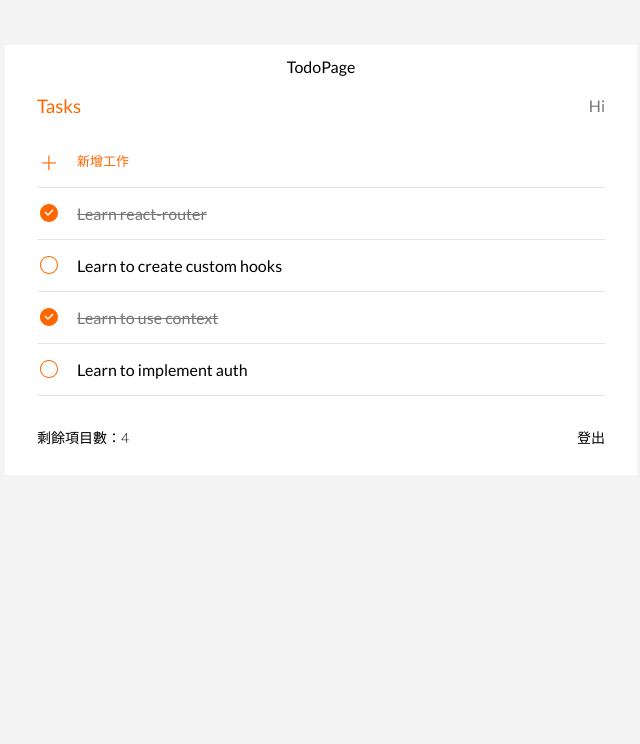
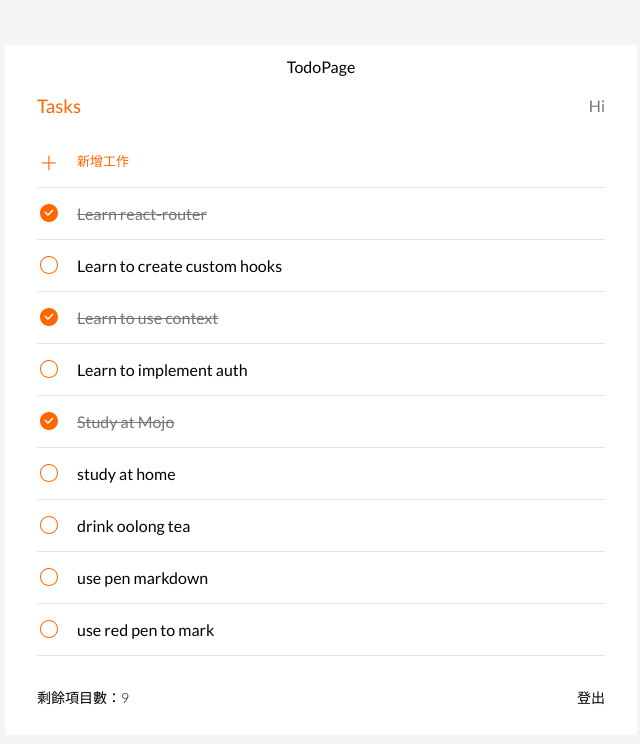
Before and after one commit to clairehuang77777/To-Do-List, a React (Create React App) app: page /todo in a window 1280 px wide. Shown: the top 744 px of the page, without its empty margins (319-959 px from the left). Built offline with nearby package versions, Linux system fonts and the light colour scheme; data requests are answered from the project's data file.

Commit message:
implement getTodos & postTodos

```diff
--- a/db.json
+++ b/db.json
@@ -19,6 +19,31 @@
       "title": "Learn to implement auth",
       "isDone": false,
       "id": "4"
+    },
+    {
+      "id": "5",
+      "title": "Study at Mojo",
+      "isDone": true
+    },
+    {
+      "id": "9621",
+      "title": "study at home",
+      "isDone": false
+    },
+    {
+      "id": "8687",
+      "title": "drink oolong tea",
+      "isDone": false
+    },
+    {
+      "id": "b2dd",
+      "title": "use pen markdown",
+      "isDone": false
+    },
+    {
+      "id": "5172",
+      "title": "use red pen to mark",
+      "isDone": false
     }
   ]
 }
--- /dev/null
+++ b/src/api/todo.js
@@ -0,0 +1,38 @@
+import axios from "axios";
+
+const base_URL ="http://localhost:3004"
+
+export async function getTodos(){
+  try {
+    const res = await axios.get(`${base_URL}/todos`)
+    return res.data
+  }
+  catch(error) {
+    console.error('[getTodos failed]:',error)
+  }
+}
+
+export async function postTodos(payloads){
+  const { title, isDone } = payloads
+  try {
+    const res = await axios.post(`${base_URL}/todos`, {
+    title,
+    isDone
+  });
+    console.log("use axios post data to local server")
+    return res.data
+  }
+  catch(error) {
+    console.error('[postTodos failed]',error)
+  }
+}
+
+
+export function patchTodos(){
+
+
+}
+
+export function deleteTodos(){
+
+}
--- a/src/components/TodoInput.jsx
+++ b/src/components/TodoInput.jsx
@@ -90,7 +90,7 @@ const TodoInput = ({
           type="text"
           placeholder="新增工作"
           value={inputValue}
-          onChange={onChange}
+          onChange={onChange} //更新inputValue值
           onKeyDown={(e) => {
             if (e.key === 'Enter')
               {onKeyDown()}
--- a/src/pages/TodoPage.jsx
+++ b/src/pages/TodoPage.jsx
@@ -1,93 +1,113 @@
 import { Footer, Header, TodoCollection, TodoInput } from '../components';
 import { useState } from 'react';
+import { useEffect } from 'react';
+import { getTodos,postTodos } from '../api/todo';
 
 // eslint-disable-next-line no-unused-vars
 
-const dummyTodos = [
-  {
-    title: 'Learn react-router',
-    isDone: true,
-    id: 1,
-  },
-  {
-    title: 'Learn to create custom hooks',
-    isDone: false,
-    id: 2,
-  },
-  {
-    title: 'Learn to use context',
-    isDone: true,
-    id: 3,
-  },
-  {
-    title: 'Learn to implement auth',
-    isDone: false,
-    id: 4,
-  },
-];
+// const dummyTodos = [
+//   {
+//     title: 'Learn react-router',
+//     isDone: true,
+//     id: 1,
+//   },
+//   {
+//     title: 'Learn to create custom hooks',
+//     isDone: false,
+//     id: 2,
+//   },
+//   {
+//     title: 'Learn to use context',
+//     isDone: true,
+//     id: 3,
+//   },
+//   {
+//     title: 'Learn to implement auth',
+//     isDone: false,
+//     id: 4,
+//   },
+// ];
 
 
 const TodoPage = () => {
-  const [inputValue, setInputValue] = useState('')
-  const [todos, setTodos] = useState(dummyTodos);
+  const [inputValue, setInputValue] = useState("");
+  const [todos, setTodos] = useState([]);
 
-  function handleChange(e){
-    setInputValue(e.target.value)
-    console.log(inputValue)
+  function handleChange(e) {
+    setInputValue(e.target.value);
+    console.log(inputValue);
   }
 
-  function handleAddToDoClick(){
-    if (inputValue.length === 0){
-      return ;
+  async function handleAddToDoClick() {
+  if (inputValue.length === 0) {
+      return;
   }
+
+  try{
+    const data = await postTodos({
+      title:inputValue,
+      isDone:false
+    })
+    console.log("second async/await function to give a promise result")
+    setTodos((prevTodos) => {
+      return [
+        ...prevTodos,
+        {
+          title: data.title,
+          isDone: data.isDone,
+          id: data.id,
+        },
+      ];
+    });
+    console.log("new data into todos state")
+    console.log("later trigger react native re-render for item with todos");
+
+    setInputValue("")
+  }
+    catch(error){
+      console.error(error)
+    }
+  }
+
+  async function handleOnKeyDown() {
+    if (inputValue.length === 0) {
+      return;
+    }
+
+    try {
+      const data = await postTodos({
+      title:inputValue,
+      isDone:false})
 
     setTodos((prevTodos) => {
       return [
         ...prevTodos,
         {
-      title:inputValue,
-      isDone:false,
-      id:Math.random()*100
+          title: data.title,
+          isDone: data.isDone,
+          id: data.id,
+        },
+      ];
+    })
+
+    setInputValue("")
     }
-    ]}
-  )
-
-    setInputValue('')
+    catch(error){
+      console.error(error)
+    }
   }
 
-  function handleOnKeyDown(){
-    if (inputValue.length === 0) {
-      return;
+  function handleToggleDone(id) {
+    setTodos((prevTodos) => {
+      return prevTodos.map((item) =>
+        item.id === id ? { ...item, isDone: !item.isDone } : item
+      );
+    });
   }
 
+  function handleChangeMode({ id, isEdit }) {
     setTodos((prevTodos) => {
-      return [
-        ...prevTodos,
-        {
-          title: inputValue,
-          isDone: false,
-          id: Math.random() * 100,
-        },
-      ];
-    });
-
-    setInputValue('');
-  }
-
-  function handleToggleDone(id){
-    setTodos((prevTodos) => {
-      return prevTodos.map((item) =>
-        item.id === id ?
-        { ...item,
-          isDone: !item.isDone } :
-          item,
-      );
-     })
-  }
-
-  function handleChangeMode({ id, isEdit }){
-    setTodos((prevTodos) => {
-      return prevTodos.map(todo => {
+      return prevTodos.map((todo) => {
         if (todo.id === id) {
           console.log(`Todo with ID ${id} is now editable.`);
           return { ...todo, isEdit };
@@ -97,9 +117,9 @@ const TodoPage = () => {
     });
   }
 
-  function handleSave({id, title}){
+  function handleSave({ id, title }) {
     setTodos((prevTodos) => {
-      return prevTodos.map(todo => {
+      return prevTodos.map((todo) => {
         if (todo.id === id) {
           return {
             ...todo,
@@ -110,20 +130,39 @@ const TodoPage = () => {
         return {
           ...todo,
         };
-        })
-      })}
+      });
+    });
+  }
 
-  function handleDelete(id){
-    setTodos((prevtodos)=> {
+  function handleDelete(id) {
+    setTodos((prevtodos) => {
       return prevtodos.filter((item) => {
-        if(item.id !== id){
+        if (item.id !== id) {
           return {
-            ...item
+            ...item,
+          };
+        }
+      });
+    });
+  }
+
+  //使用此hook讓react讓外部系統連接
+  useEffect(() => {
+    async function getTodosAsync() {
+      try {
+        const todos = await getTodos();
+        setTodos(
+          todos.map((todo) => ({
+            ...todo,
+            isEdit: false,
+          }))
+        );
+      } catch (error) {
+        console.error(error);
       }
     }
-      })
-  })
-}
+    getTodosAsync();
+  }, []);
 
   return (
     <div>
@@ -142,9 +181,9 @@ return (
         onSave={handleSave}
         onDelete={handleDelete}
       />
-    <Footer todos={todos}/>
+      <Footer todos={todos} />
     </div>
-)
+  );
 }
 
 export default TodoPage;
```
Lines whose indentation alone changed are shown as unchanged.
